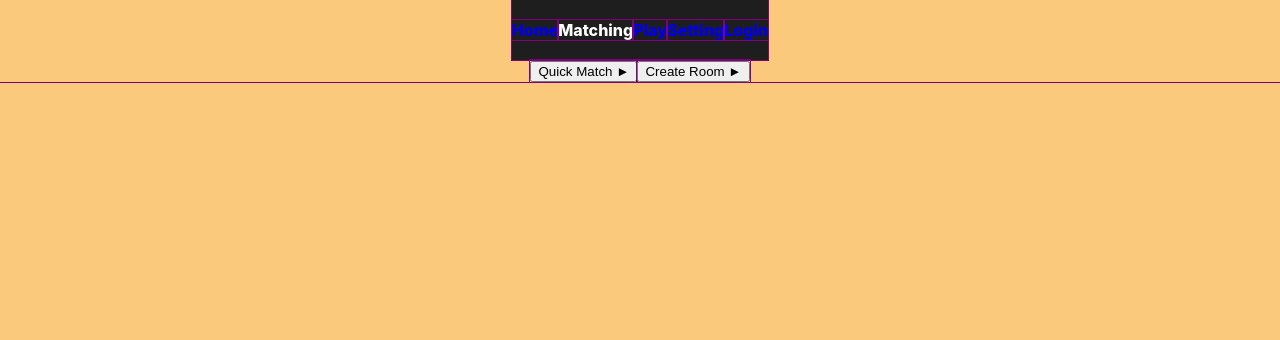
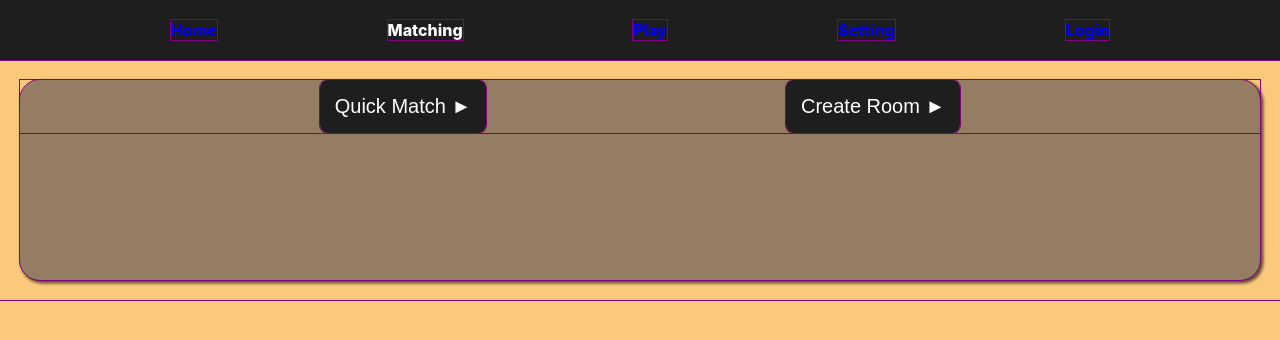
Before and after one commit to nam-k-nguyen/Chess, a React (Create React App) app: page /matching in a window 1280 px wide. Shown: the top 340 px of the page. Built offline with nearby package versions, Linux system fonts and the light colour scheme; no server answers.

Commit message:
style: matching page and buttons

```diff
--- a/src/App.css
+++ b/src/App.css
@@ -1,9 +1,11 @@
+/* App */
+
 .App {
     text-align: center;
     display: flex;
     flex-direction: column;
     align-items: center;
-    /* height: 100vh; */
+    width: 100vw;
 }
 
 /* navbar */
@@ -15,10 +17,10 @@
     display: flex;
     justify-content: space-evenly;
     padding: 20px 0 20px 0;
+    width: 100%;
 }
 
 .navbar>.active {
-    /* background: white; */
     color: white !important;
 }
 
@@ -43,7 +45,7 @@
 }
 
 .test_zone_container>* {
-    padding: 10px
+    padding: 10px;
 }
 
 .title {
@@ -83,3 +85,49 @@
 .move_cell {
     background: rgb(40, 162, 40) !important;
 }
+
+/* matching */
+
+.matching_page {
+    width: calc(100% - 40px);
+    height: 200px;
+    margin: 20px;
+    border-radius: 20px;
+    background: var(--brown);
+    box-shadow: 2px 2px 3px 1.5px rgba(0, 0, 0, 0.6);
+}
+
+.find_match {
+    display: flex;
+    justify-content: space-evenly;
+    align-items: center;
+}
+
+.find_match > button {
+    background: var(--black);
+    color: white;
+    font-size: 1.25rem;
+    padding: 15px;
+    border-radius: 8px;
+    border: none;
+    cursor: pointer;
+    overflow: hidden;
+}
+
+.find_match > button::after {
+    display: block;
+    content: '';
+    width: 0%;
+    outline: 0px solid white;
+    transition: 0.25s;
+    transform: translateY(2px);
+}
+
+.find_match > button:hover::after {
+    /* transform: translateX(-0%);  */
+    outline: 1px solid white;
+    width: 100%;
+}
+
+.find_match > button:hover {
+}
```
